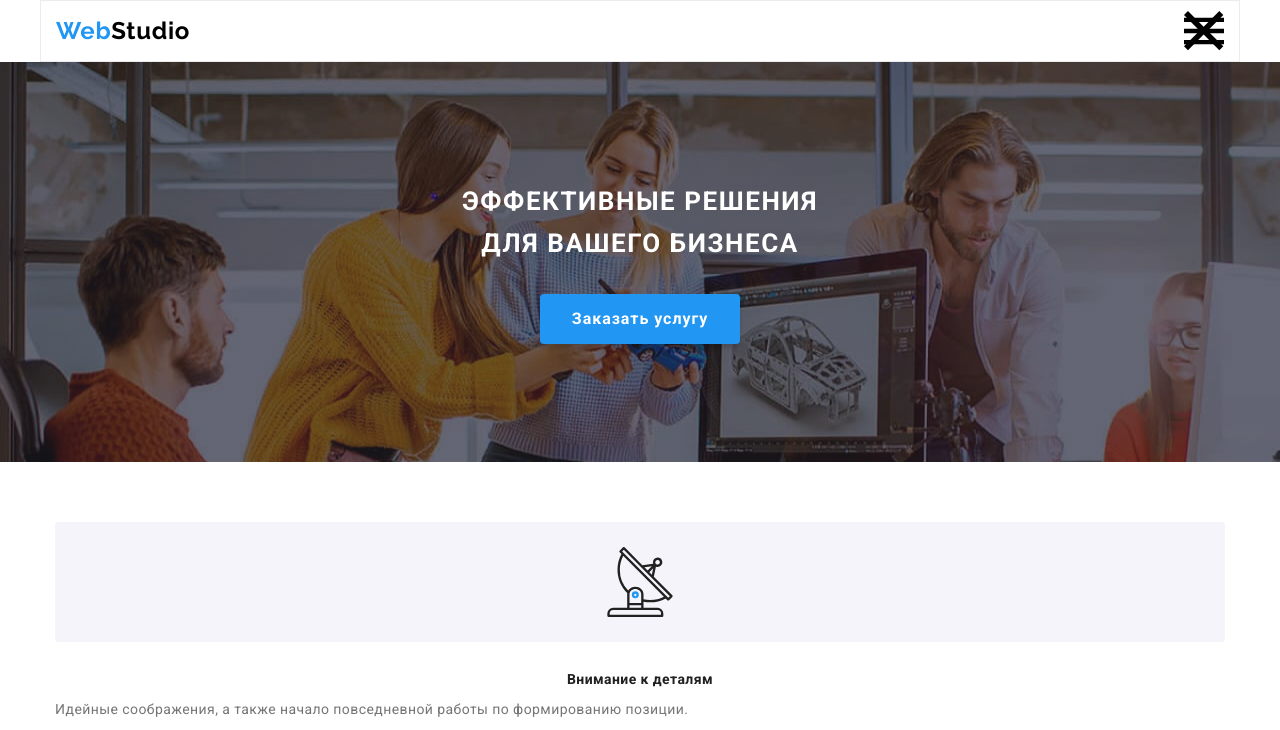
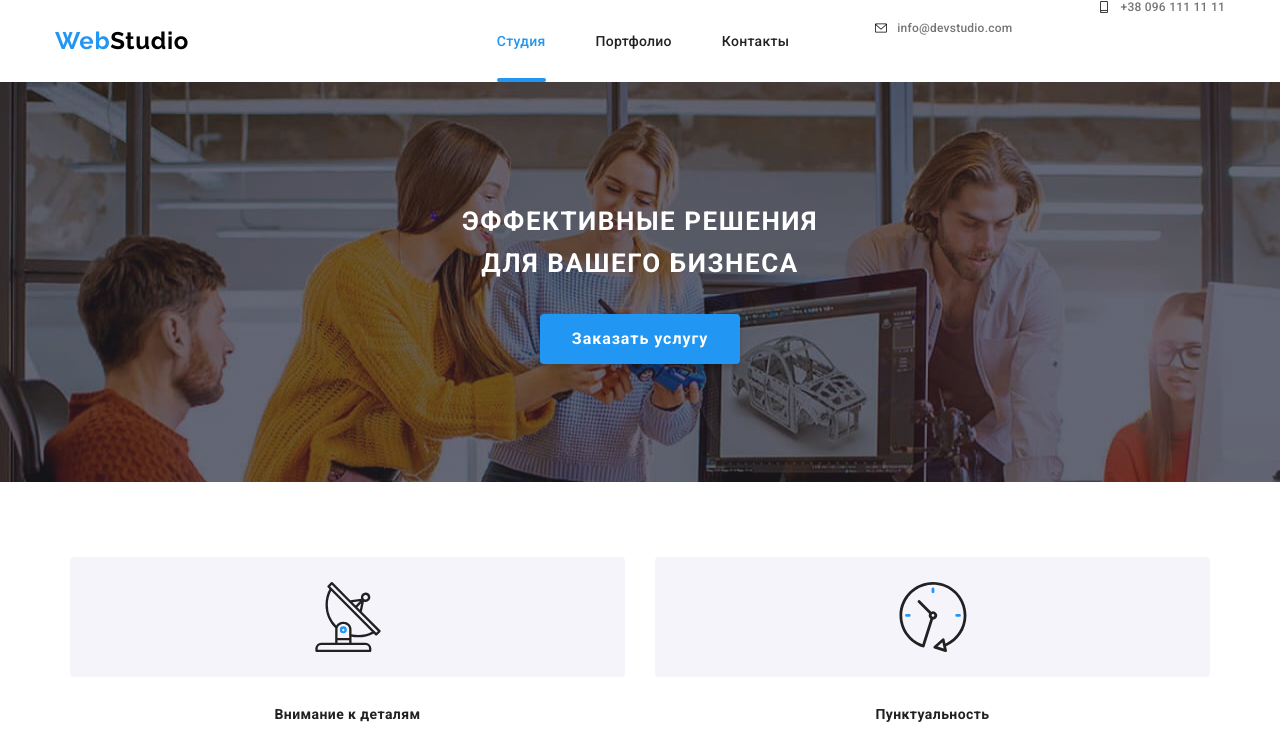
Before and after one commit to Nobergan/goit-markup-hw-08, a plain HTML site: page index.html in a window 1280 px wide. Shown: the top 730 px of the page. Drawn offline with nearby package versions, Linux system fonts and the light colour scheme.

Commit message:
feature-section

```diff
--- a/index.html
+++ b/index.html
@@ -40,7 +40,7 @@
         </nav>
 
         <ul class="header-contacts list">
-          <li class="header-contacts__item">
+          <li class="header-contacts__mail-item">
             <a href="mailto:info@devstudio.com" class="header-contacts__link">
               <svg class="header-contacts__icon">
                 <use
@@ -50,7 +50,7 @@
               info@devstudio.com</a
             >
           </li>
-          <li class="header-contacts__item">
+          <li class="header-contacts__tel-item">
             <a href="tel:+380961111111" class="header-contacts__link"
               ><svg class="header-contacts__icon">
                 <use
--- a/sass/common-components/header/_contacts-header.scss
+++ b/sass/common-components/header/_contacts-header.scss
@@ -0,0 +1,59 @@
+.header-contacts {
+  display: flex;
+  flex-wrap: wrap;
+  margin-left: auto;
+}
+.header-contacts__mail-item {
+  display: block;
+  margin-top: 21px;
+  margin-bottom: 10px;
+  margin-left: 84px;
+  padding: 0px;
+}
+
+.header-contacts__tel-item {
+  display: block;
+  margin-top: 0px;
+  margin-bottom: 21px;
+  margin-left: 84px;
+  padding: 0px;
+}
+
+.header-contacts__item:not(:last-child) {
+  //   margin-right: 50px;
+}
+
+.header-contacts__link {
+  display: flex;
+  //   padding-top: 34px;
+  //   padding-bottom: 34px;
+
+  color: #757575;
+  font-weight: 500;
+  font-size: 12px;
+  line-height: 1.17;
+  letter-spacing: 0.02em;
+
+  align-items: center;
+
+  text-decoration: none;
+
+  transition: color 250ms cubic-bezier(0.4, 0, 0.2, 1),
+    fill 250ms cubic-bezier(0.4, 0, 0.2, 1);
+
+  &:hover,
+  &:focus {
+    color: $accent-color;
+  }
+
+  &:hover,
+  &:focus {
+    fill: $accent-color;
+  }
+}
+
+.header-contacts__icon {
+  width: 16px;
+  height: 12px;
+  margin-right: 8px;
+}
--- a/sass/common-components/header/_menu-button-mobile.scss
+++ b/sass/common-components/header/_menu-button-mobile.scss
@@ -8,4 +8,8 @@
 
   border: none;
   background-color: transparent;
+
+  @media screen and (min-width: 768px) {
+    display: none;
+  }
 }
--- a/sass/common-components/header/_page-header.scss
+++ b/sass/common-components/header/_page-header.scss
@@ -3,9 +3,12 @@
   justify-content: space-between;
   align-items: center;
   min-height: 60px;
+  // margin-left: auto;
+  // margin-right: auto;
   margin-top: 0px;
   margin-bottom: 0px;
-  border: 1px solid #ececec;
+  height: 82px;
+  // border: 1px solid #ececec;
 
   @media screen and (min-width: 480px) {
     min-width: 480px;
--- a/sass/common-components/header/_site-nav.scss
+++ b/sass/common-components/header/_site-nav.scss
@@ -1,10 +1,14 @@
 .menu-container {
   display: none;
+
+  @media screen and (min-width: 768px) {
+    display: flex;
+  }
 }
 
 .site-nav {
   display: flex;
-  margin-left: 93px;
+  margin-left: 88px;
 
   height: 82px;
 }
@@ -32,7 +36,7 @@
 }
 
 .site-nav__link {
-  display: inline-block;
+  display: block;
   padding-top: 34px;
   padding-bottom: 34px;
 
--- a/sass/index-components/_clients-section.scss
+++ b/sass/index-components/_clients-section.scss
@@ -27,6 +27,7 @@
   margin-top: 0px;
   margin-bottom: 0px;
   padding: 0px;
+  // margin: -15px;
 }
 
 .clients-list__link {
@@ -78,7 +79,3 @@
     }
   }
 }
-
-.clients-list__icon {
-  //   display: inline-flex;
-}
--- a/sass/index-components/_feature-section.scss
+++ b/sass/index-components/_feature-section.scss
@@ -20,15 +20,21 @@
 }
 
 .feature-section_list {
-  // display: flex;
+  @media screen and (min-width: 768px) {
+    // display: flex;
+    // flex-wrap: wrap;
+    margin: -15px;
+  }
 }
 
-.feature-section__item:not(:last-child) {
-  margin-bottom: 30px;
-}
+.feature-section__item {
+  // margin: 0px;
+  @media screen and (min-width: 768px) {
+    width: calc((100% - 4 * 15px) / 2);
+    margin: 15px;
+  }
 
 .feature-section__icon-area {
-  // @include flexbox($df: inline-flex, $ai: center, $jc: center, $ta: none);
   display: inline-flex;
   justify-content: center;
   align-items: center;
@@ -40,7 +46,6 @@
 
   background-color: #f5f4fa;
   border-radius: 4px;
-  // margin-left: auto;
 }
 
 .feature-section__icons {
```
Also changed, not shown: css/index.css, css/index.min.css, css/portfolio.css, css/portfolio.min.css, 4 other files.
